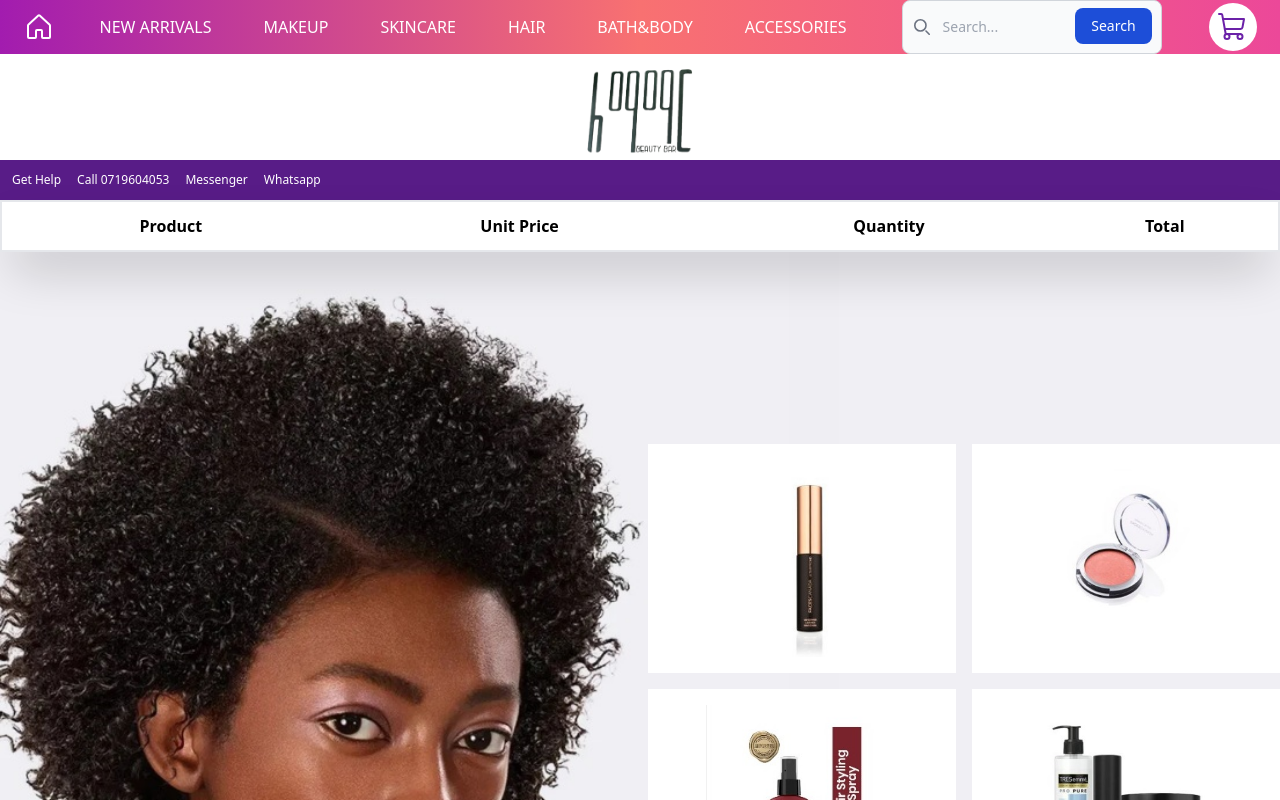
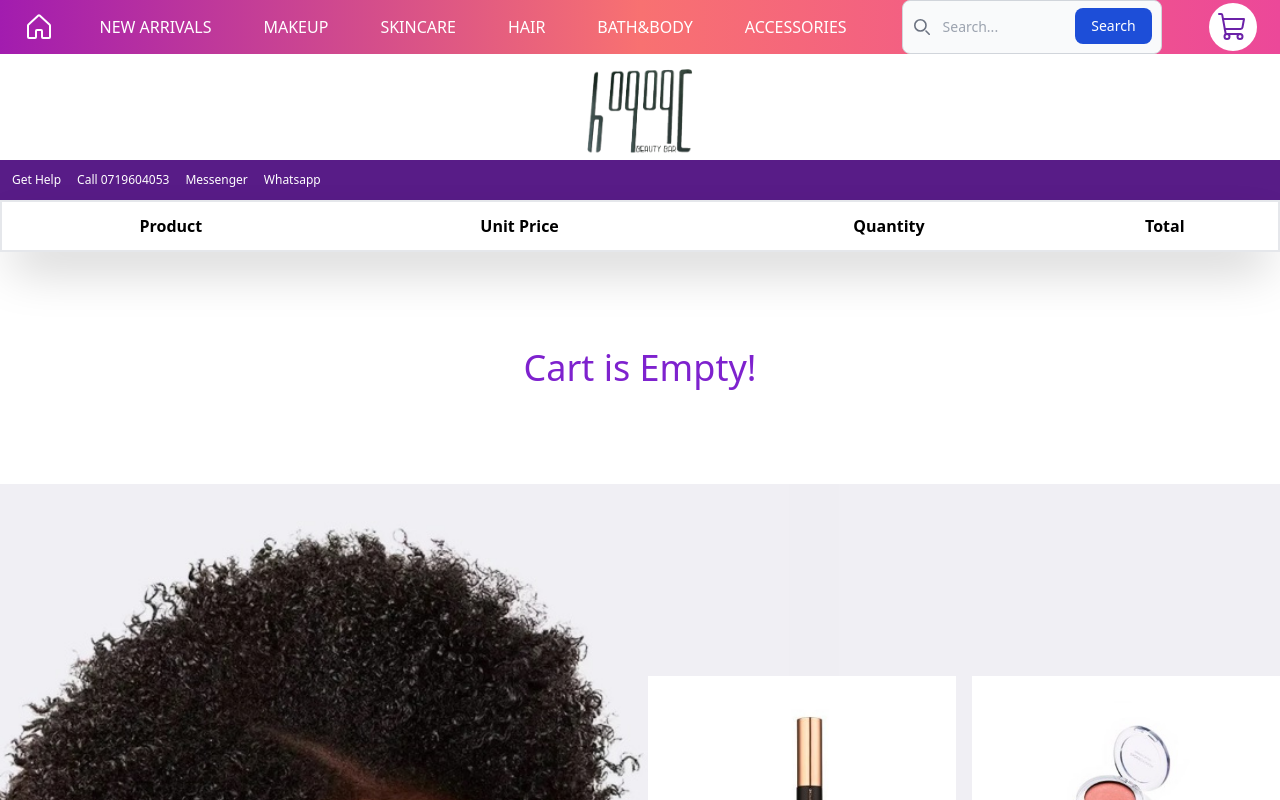
Before and after one commit to KidusThethird/Lemamar_website, a React (Create React App) app: page /cart in a window 1280 px wide. Shown: the top 800 px of the page. Built offline with nearby package versions, Linux system fonts and the light colour scheme.

Commit message:
cart is empy message added

```diff
--- a/src/pages/cart/cart.jsx
+++ b/src/pages/cart/cart.jsx
@@ -4,10 +4,10 @@ import { ShopContext } from '../../context/shop-context';
 
 export const Cart = () => {
 
-  const { cartItems, addToCart, removeFromCart } = useContext(ShopContext);
+  const { cartItems, addToCart, removeFromCart ,totalCartItems} = useContext(ShopContext);
 
 
-  return (
+  return (<>
     <div className='flex '>
 
     <table className='justify-center mx-auto shadow-2xl border-2 gap-x-32 w-full px-40'>
@@ -42,7 +42,11 @@ return <tr>
          <th className='py-3 '>Total</th>
        </tr>
 }
-      })}
+
+      })
+       // if(totalCartItems == 0 ){}
+  }
+
 
 
       </tbody>
@@ -50,5 +54,12 @@ return <tr>
     </table>
 
     </div>
+    {
+
+totalCartItems == 0 ?  <div className='w-full flex  '>
+ <p className='justify-center py-24 text-4xl  mx-auto text-purple-700'>Cart is Empty!</p>
+</div> :  <div></div>
+ }
+</>
   )
 }
```
